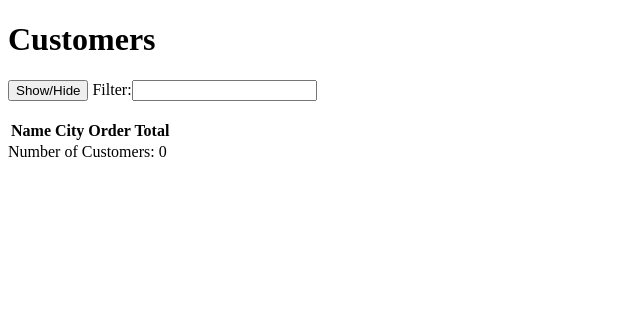
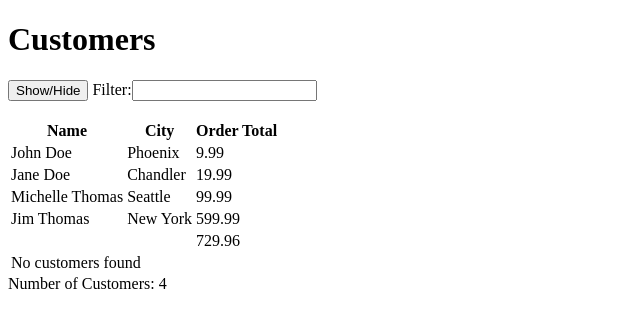
Before and after one commit to CherisMoor/4_Week_Plan_Angular_Tutorial, an Angular app: page / in a window 1280 px wide. Shown: the top 328 px of the page, without its empty margins (0-640 px from the left). Built offline with nearby package versions, Linux system fonts and the light colour scheme.

Commit message:
Add customized pipe to capitalize first letter in names

```diff
--- a/src/app/customers/customers-list/customers-list.component.html
+++ b/src/app/customers/customers-list/customers-list.component.html
@@ -12,7 +12,7 @@
   <tr *ngFor="let cust of filteredCustomers">
     <td>
       <a>
-        {{ cust.name }}
+        {{ cust.name | capitalize }}
       </a>
     </td>
     <td>{{ cust.city }}</td>
--- a/src/app/customers/customers.component.html
+++ b/src/app/customers/customers.component.html
@@ -1,3 +1,3 @@
 <h1 [hidden]="!isVisible">{{ title }}</h1>
 <button (click)="changeVisibility()">Show/Hide</button>
-<app-customers-list></app-customers-list>
+<app-customers-list [customers]="people"></app-customers-list>
--- a/src/app/customers/customers.module.ts
+++ b/src/app/customers/customers.module.ts
@@ -4,10 +4,11 @@
 import { CustomersComponent } from './customers.component';
 import { CustomersListComponent } from './customers-list/customers-list.component';
 import { FilterTextboxComponent } from './customers-list/filter-textbox.component';
+import { SharedModule } from '../shared/shared.module';
 
 @NgModule({
   //Never import BrowserModules in child! Use common
-  imports: [CommonModule],
+  imports: [CommonModule, SharedModule],
   declarations: [
     CustomersComponent,
     CustomersListComponent,
--- /dev/null
+++ b/src/app/shared/capitalize.pipe.ts
@@ -0,0 +1,11 @@
+import { Pipe, PipeTransform } from '@angular/core';
+
+@Pipe({ name: 'capitalize' })
+export class CapitalizePipe implements PipeTransform {
+  transform(value: any) {
+    if (value) {
+      return value.charAt(0).toUpperCase() + value.slice(1);
+    }
+    return value;
+  }
+}
--- a/src/app/shared/shared.module.ts
+++ b/src/app/shared/shared.module.ts
@@ -1,7 +1,8 @@
 import { NgModule } from '@angular/core';
+import { CapitalizePipe } from './capitalize.pipe';
 
 @NgModule({
-  declarations: [],
-  exports: [],
+  declarations: [CapitalizePipe],
+  exports: [CapitalizePipe],
 })
 export class SharedModule {}
```
